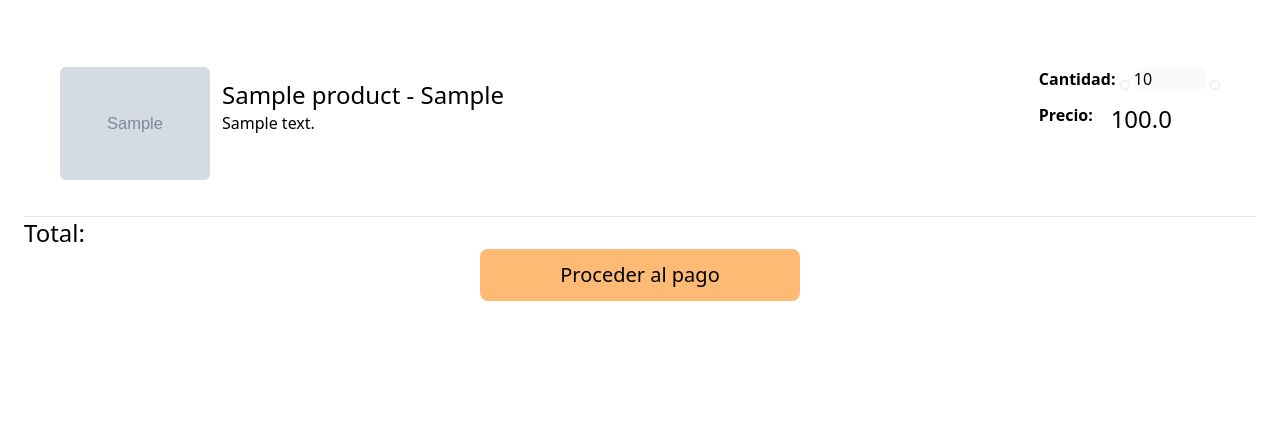
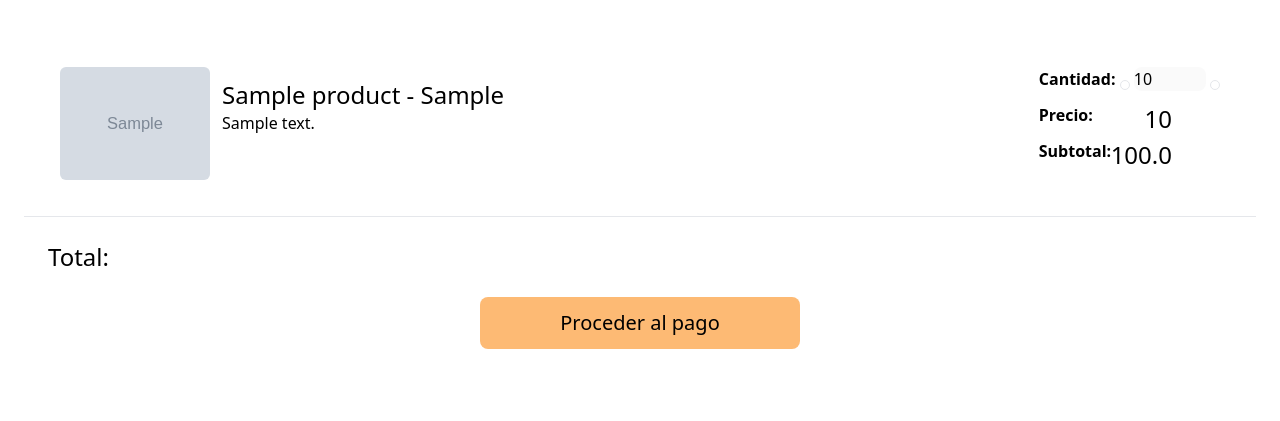
Before and after one commit to Ruben890/Ecomer-django, a Django app: page /shopping_cart/shopping_cart/ in a window 1280 px wide. Shown: the part 379-800 px from the top of the page. Run offline with Django 4.2, Linux system fonts and the light colour scheme; a user stored in the database is signed in; tables that the repository leaves empty hold one stand-in row (values such as "Sample post"); grey boxes marked "Sample" are stand-in pictures; some libraries are stand-ins or nearby versions.

Commit message:
login settings.py

```diff
--- a/apps/products/models.py
+++ b/apps/products/models.py
@@ -30,7 +30,7 @@
 
 class Product(models.Model):
     uuid = models.UUIDField(default=uuid.uuid4, editable=False, unique=True)
-    name = models.CharField(max_length=100, null=False, blank=False, verbose_name="nombre del producto", unique=True)
+    name = models.CharField(max_length=70, null=False, blank=False, verbose_name="nombre del producto", unique=True)
     model = models.CharField(max_length=100, null=False, blank=False, verbose_name="modelo del producto", unique=True)
     price = models.IntegerField(null=False, blank=False, verbose_name="precio del producto")
     images = models.ManyToManyField(ProductImage, related_name='products', verbose_name="imágenes del producto")
--- a/templates/shopping/shopping.html
+++ b/templates/shopping/shopping.html
@@ -13,14 +13,17 @@
     <main class="container mx-auto p-3">
       <div class="p-3" id="shopping-cart-container">
         {% for shopping_item in shopping_items %}
-        <div class="p-3 m-3 relative cursor-pointer">
+        <div class="p-3 m-3 relative">
           <a
             href="/shopping_cart/delete/{{ shopping_item.id }}"
             class="absolute right-3 top-0 text-2xl"
           >
             <i class="fa-solid fa-trash"></i>
           </a>
-          <div class="container p-3 flex flex-wrap w-full justify-between mt-3">
+          <a href="{% url "detailtProduct" shopping_item.product.uuid %}">
+            <div
+              class="container p-3 flex flex-wrap w-full justify-between mt-3"
+            >
               {% if shopping_item.product.images.all %}
               <div class="flex flex-wrap">
                 <img
@@ -35,9 +38,9 @@
                     {{shopping_item.product.model }}
                   </h2>
 
-                <ps
-                  >{{shopping_item.product.description | truncatechars:70}}</ps
-                >
+                  <p>
+                    {{shopping_item.product.description |truncatechars:70}}
+                  </p>
                 </div>
               </div>
               {% endif %}
@@ -74,8 +77,15 @@
                       </div>
                     </form>
                   </li>
+
                   <li class="flex relative mt-3">
-                  <b>Precio: </b>
+                    <b>Precio:</b>
+                    <p class="absolute right-12 text-2xl">
+                      {{shopping_item.product.price}}
+                    </p>
+                  </li>
+                  <li class="flex relative mt-3">
+                    <b>Subtotal: </b>
                     {% with price=shopping_item.product.price %}
                     <p class="absolute right-12 text-2xl">
                       {{price|multiply:shopping_item.quantity }}
@@ -85,12 +95,13 @@
                 </ul>
               </div>
             </div>
+          </a>
         </div>
         <hr />
         {% empty %}
         <div>No items in the shopping cart.</div>
         {% endfor %} {% if shopping_items %}
-        <div>
+        <div class="p-3 m-3">
           <p class="text-2xl total_prices">Total:</p>
         </div>
         <div class="w-100 flex justify-center">
```
Also changed, not shown: apps/products/migrations/0008_alter_product_name.py (added). Lines whose indentation alone changed are shown as unchanged.
